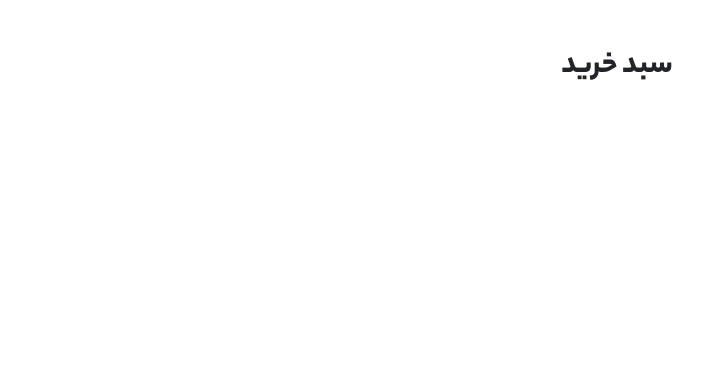
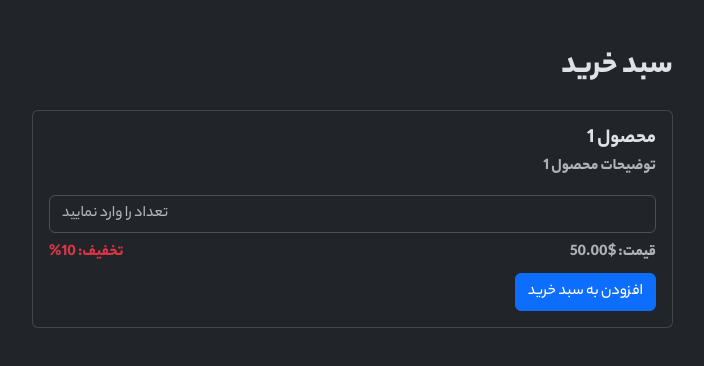
Before and after one commit to saeid-gholami/shopping-basket, a plain HTML site: page index.html in a window 1280 px wide. Shown: the whole page, without its empty margins (525-1229 px from the left). Drawn offline with Linux system fonts and the light colour scheme.

Commit message:
coding product card

```diff
--- a/index.html
+++ b/index.html
@@ -1,5 +1,6 @@
 <!DOCTYPE html>
 <html lang="en" dir="rtl">
+
 <head>
     <meta charset="UTF-8">
     <meta name="viewport" content="width=device-width, initial-scale=1.0">
@@ -7,11 +8,30 @@
     <link rel="stylesheet" href="css/custom.css">
     <title>Order list</title>
 </head>
-<body>
+
+<body class="bg-dark" data-bs-theme="dark">
     <div class="container mt-5">
-        <h2 class="fw_800">سبد خرید</h2>
+        <h2 class="fw_800 mb-4">سبد خرید</h2>
+        <div class="row">
+            <div class="col-7">
+                <div class="card">
+                    <div class="card-body">
+                        <h5 class="card-title fw_800">محصول 1</h5>
+                        <p class="card-subtitle fw_800 mb-3 text-body-secondary">توضیحات محصول 1</p>
+                        <input type="number" class="form-control mb-2" placeholder="تعداد را وارد نمایید">
+                        <div class="d-flex justify-content-between align-items-center">
+                            <span class="fw_800 text-muted">قیمت: $50.00</span>
+                            <span class="fw_800 text-danger">تخفیف: 10%</span>
+                        </div>
+                        <button class="btn btn-primary mt-2">افزودن به سبد خرید</button>
+                    </div>
+                </div>
+            </div>
+            <div class="col-5"></div>
+        </div>
     </div>
     <script src="vendor/bootstrap.bundle.min.js"></script>
     <script src="js/main.js"></script>
 </body>
+
 </html>
```
